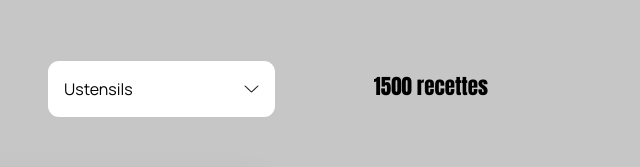
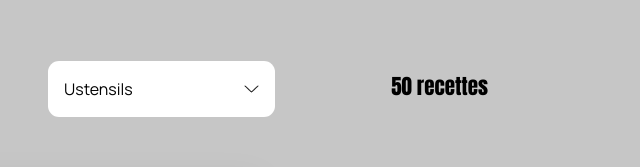
Before and after one commit to aymeric-gatat/Openclassrooms_React_projet_7, a plain HTML site: page index.html in a window 1280 px wide. Shown: the part 716-883 px from the top of the page, 640-1280 px from the left. Drawn offline with Linux system fonts and the light colour scheme.

Commit message:
Mis en place de la génération dynamique des recetets de la base de données ainsi que des filtres.

```diff
--- a/index.html
+++ b/index.html
@@ -73,7 +73,7 @@
                 </div>
             </div>
             <div class="total-recette">
-                <p class="total">1500 recettes</p>
+                <p class="total">0 recette</p>
             </div>
         </header>
         <section>
--- a/js/main.js
+++ b/js/main.js
@@ -3,6 +3,7 @@ import { recipes } from "../data/recipes.js";
 const cardsContainer = document.querySelector("main section .cards-container");
 
 function generateCards(data) {
+  let total = 0;
   data.forEach((recette) => {
     //** Card **//
     const card = document.createElement("li");
@@ -76,7 +77,14 @@ function generateCards(data) {
     //Ingredient
     ingredientContainer.appendChild(sousTitreIngredient);
     ingredientContainer.appendChild(listIngredient);
-    //Liste
+    // Total
+    total++;
+    const totalDisplay = document.querySelector(".total");
+    if (total <= 1) {
+      totalDisplay.innerText = `${total} recette`;
+    } else {
+      totalDisplay.innerText = `${total} recettes`;
+    }
   });
 }
 
```
